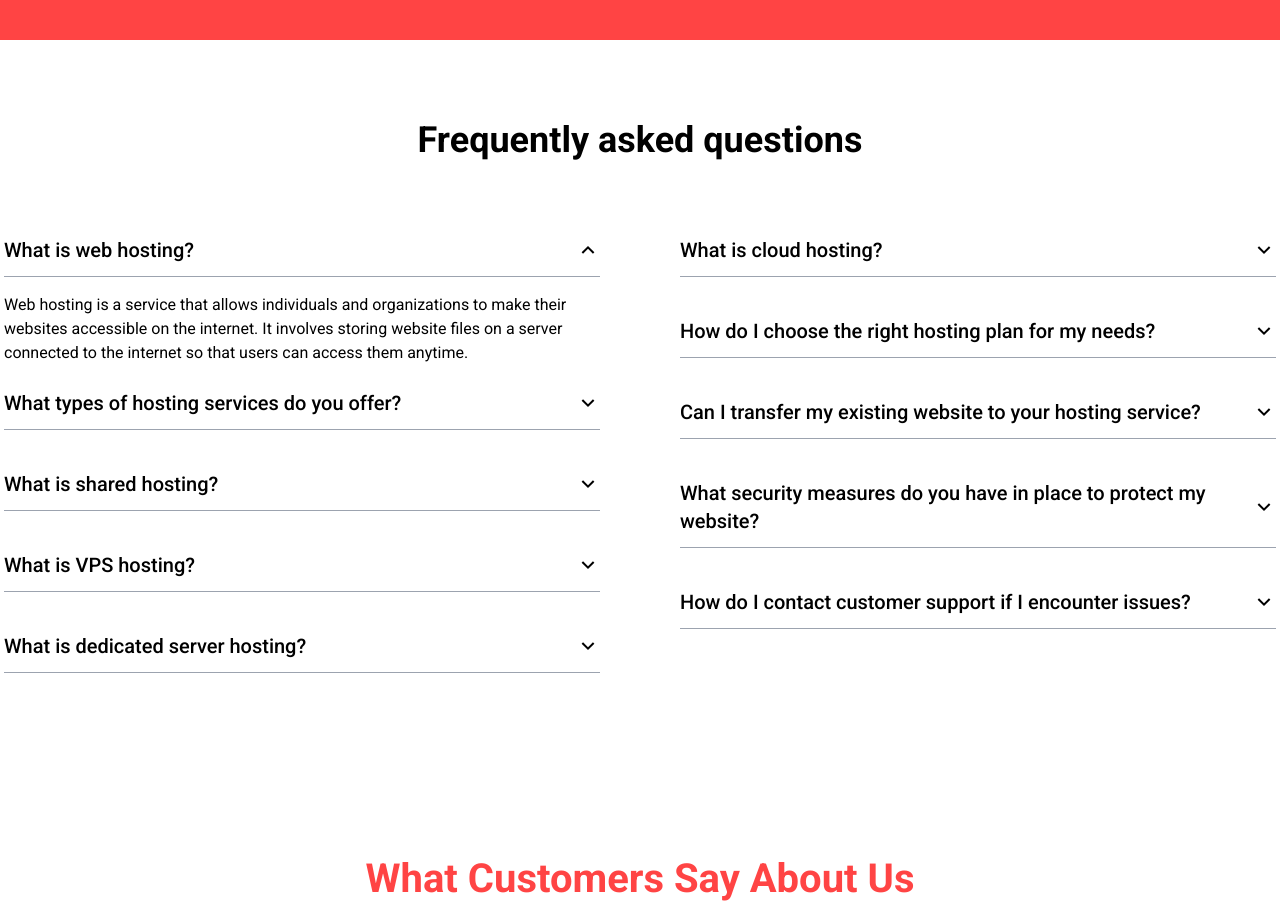
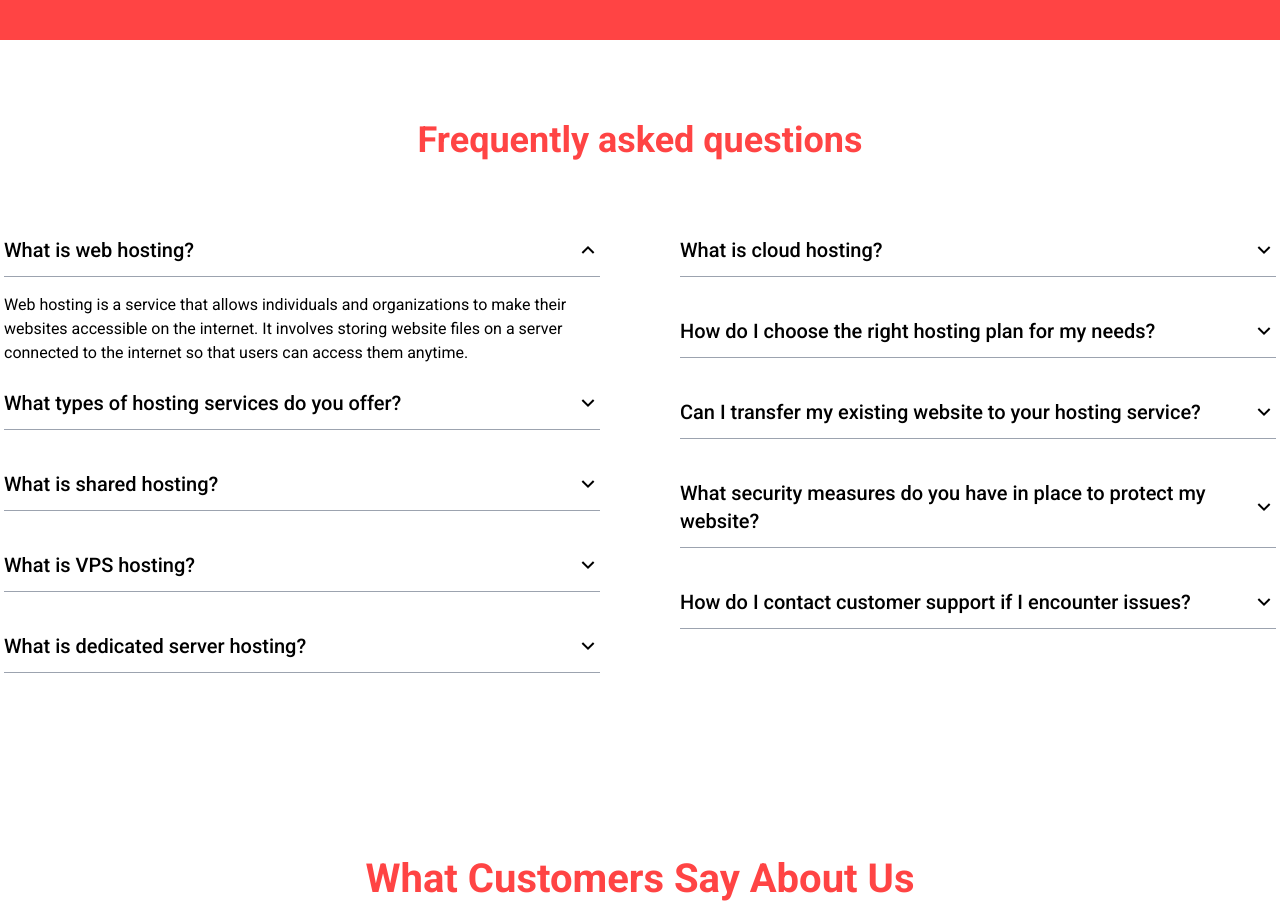
Before and after one commit to pothikit/hostfule-project, a React (Create React App) app: page / in a window 1280 px wide. Shown: the part 7060-7977 px from the top of the page. Built offline with nearby package versions, Linux system fonts and the light colour scheme; a web font is replaced by a local one.

Commit message:
color changed

```diff
--- a/src/components/home/faqAccordion/Faq.jsx
+++ b/src/components/home/faqAccordion/Faq.jsx
@@ -18,7 +18,7 @@ function Faq() {
 
         <section className='p-1 py-20'>
             <div className="container mx-auto">
-                <h1 className="text-center faq-top text-4xl mb-16 font-semibold">Frequently asked questions</h1>
+                <h1 className="text-center faq-top text-4xl mb-16 font-semibold text-primary">Frequently asked questions</h1>
                 <div className='grid grid-cols-1 md:grid-cols-2 gap-20'>
                     <div>
                         {
```
